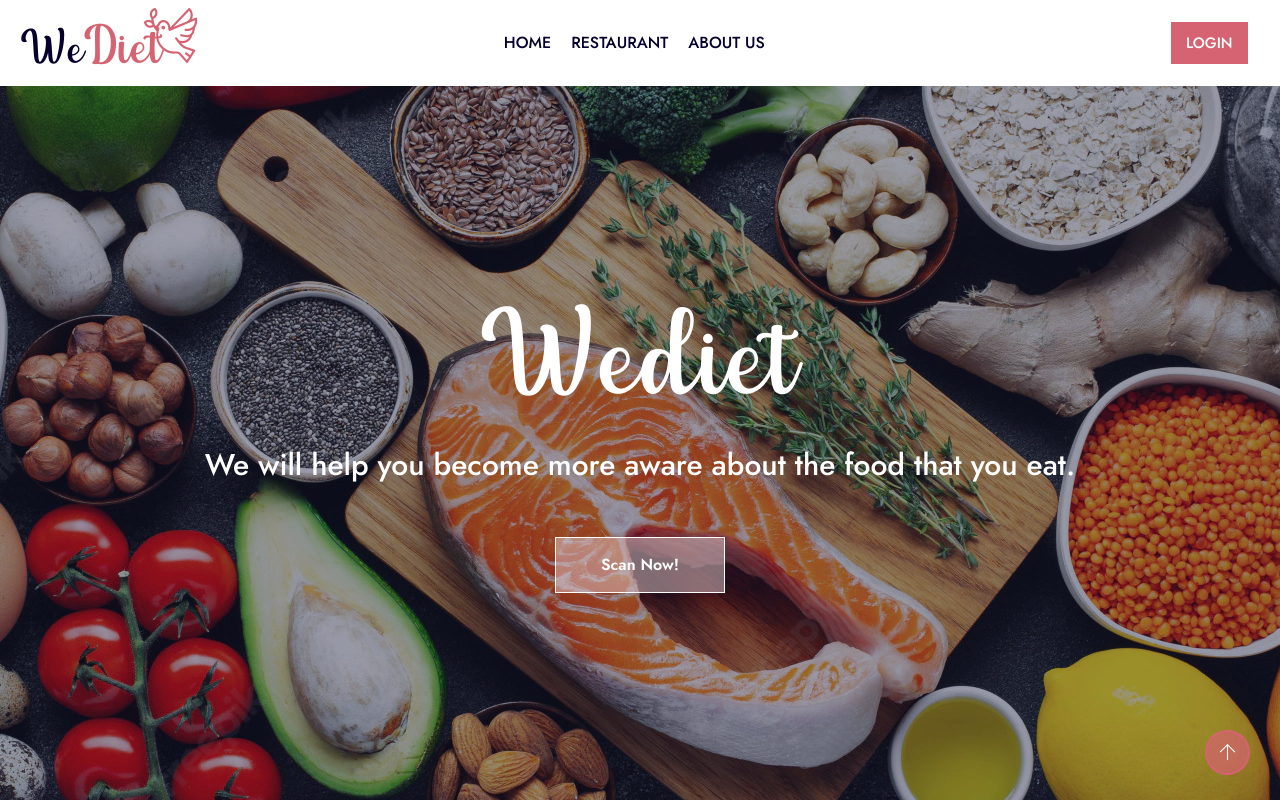
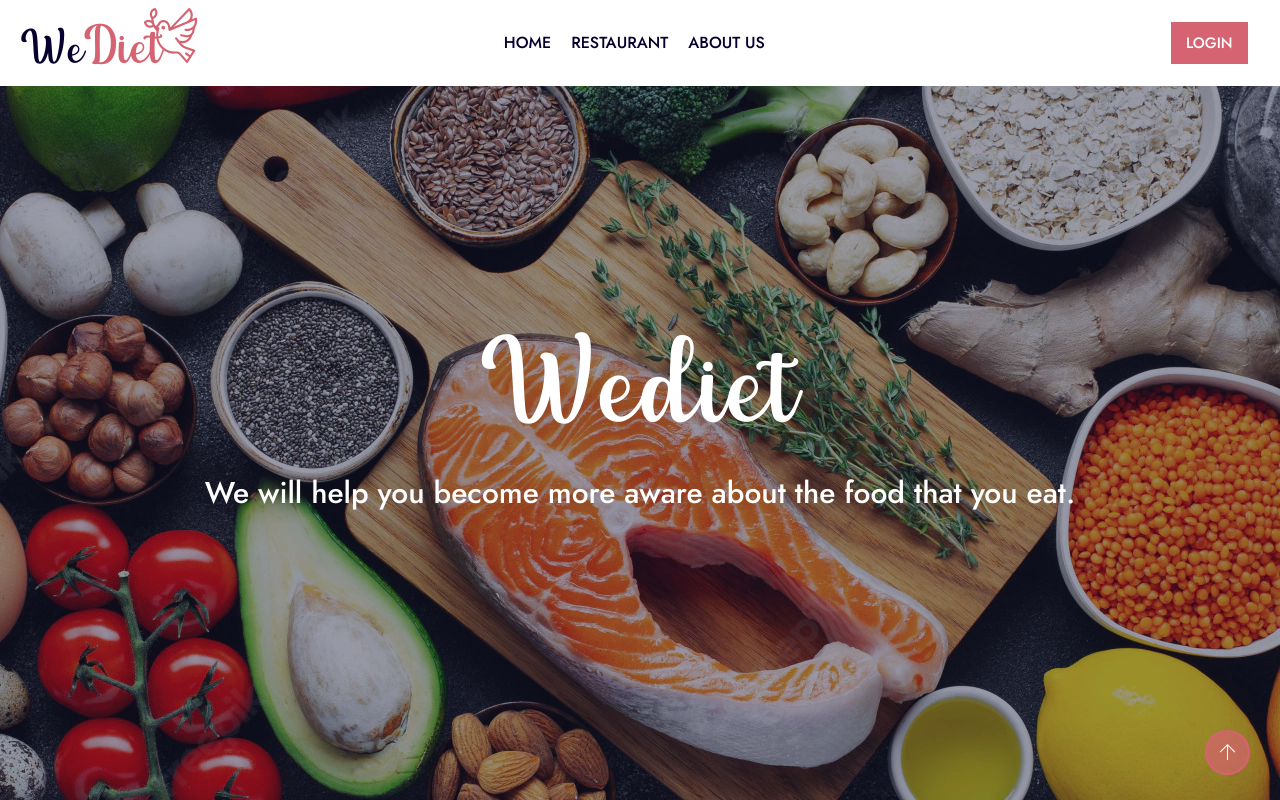
Before and after one commit to zephyrzth/wdiet-fe, a React (Create React App) app: page / in a window 1280 px wide. Shown: the top 800 px of the page. Built offline with nearby package versions, Linux system fonts and the light colour scheme.

Commit message:
remove scan button

```diff
--- a/src/components/hero5/Hero5.js
+++ b/src/components/hero5/Hero5.js
@@ -13,7 +13,6 @@ const Hero5 = () => {
 
                         </div>
                     </div>
-                    <Link to="/home" className="theme-btn-s2">Scan now!</Link>
                 </div>
             </div>
         </section>
```
